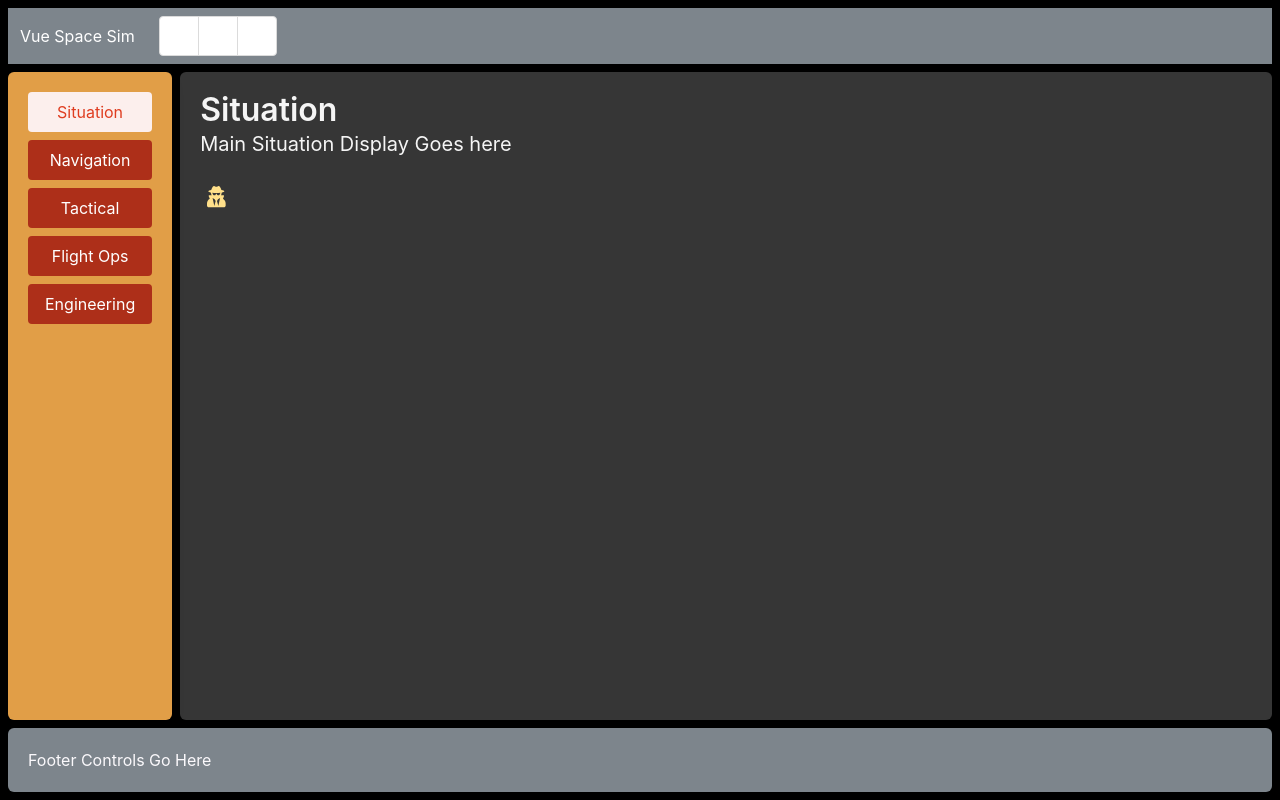
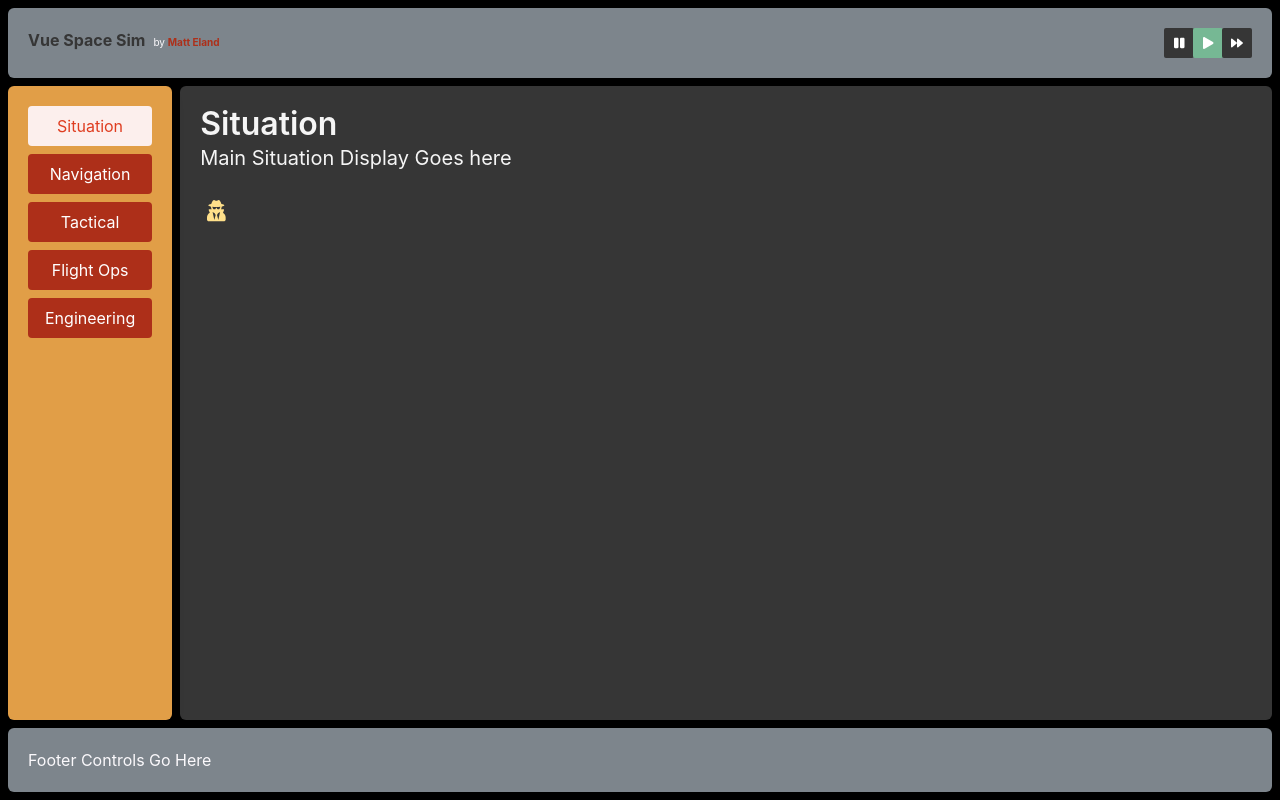
Before and after one commit to IntegerMan/vue-space-sim, a Vue app: page /situation in a window 1280 px wide. Built offline with nearby package versions, Linux system fonts and the light colour scheme.

Commit message:
Media control now rendering and responding to clicks

```diff
--- a/src/App.vue
+++ b/src/App.vue
@@ -1,8 +1,6 @@
 <template>
     <div id="app">
-        <header>
-            <nav-header />
-        </header>
+        <nav-header />
         <main class="box has-background-dark">
             <router-view />
         </main>
--- a/src/components/GameSpeedControl.vue
+++ b/src/components/GameSpeedControl.vue
@@ -1,31 +1,67 @@
 <template>
-    <div class="field has-addons has-text-dark">
-        <p class="control">
-            <button class="button">
+    <div class="buttons has-addons are-small">
+        <button
+            class="button"
+            :class="{ 'is-success': isPaused, 'is-dark': !isPaused }"
+            title="Pause"
+            @click="pause()"
+        >
             <span class="icon is-small">
-                    <font-awesome-icon icon="fa-pause"></font-awesome-icon>
+                <font-awesome-icon icon="pause"></font-awesome-icon>
             </span>
         </button>
-        </p>
-        <p class="control">
-            <button class="button">
+        <button
+            class="button"
+            :class="{ 'is-success': isPlaying, 'is-dark': !isPlaying }"
+            title="Play"
+            @click="play()"
+        >
             <span class="icon is-small">
-                    <font-awesome-icon icon="fa-play"></font-awesome-icon>
+                <font-awesome-icon icon="play"></font-awesome-icon>
             </span>
         </button>
-        </p>
-        <p class="control">
-            <button class="button">
+        <button
+            class="button"
+            :class="{ 'is-success': isFastForward, 'is-dark': !isFastForward }"
+            title="Fast Forward"
+            @click="fastForward()"
+        >
             <span class="icon is-small">
-                    <font-awesome-icon icon="fa-forward"></font-awesome-icon>
+                <font-awesome-icon icon="forward"></font-awesome-icon>
             </span>
         </button>
-        </p>
     </div>
 </template>
 
 <script>
 export default {
     name: 'GameSpeedControl',
+    data() {
+        return {
+            mediaState: 1,
+        };
+    },
+    computed: {
+        isPaused() {
+            return this.mediaState === 0;
+        },
+        isPlaying() {
+            return this.mediaState === 1;
+        },
+        isFastForward() {
+            return this.mediaState === 2;
+        },
+    },
+    methods: {
+        pause() {
+            this.mediaState = 0;
+        },
+        play() {
+            this.mediaState = 1;
+        },
+        fastForward() {
+            this.mediaState = 2;
+        },
+    },
 };
 </script>
--- a/src/components/NavHeader.vue
+++ b/src/components/NavHeader.vue
@@ -1,12 +1,15 @@
 <template>
-    <nav class="navbar is-info" role="navigation">
-        <div class="navbar-brand">
-            <div class="navbar-item">Vue Space Sim</div>
+    <header class="box has-background-info">
+        <div>
+            <strong class="has-text-dark">Vue Space Sim</strong>
+            <cite
+                >by <a href="https://www.twitter.com/IntegerMan" target="_new">Matt Eland</a></cite
+            >
         </div>
-        <div class="navbar-item">
+        <div class="media-controls">
             <game-speed-control />
         </div>
-    </nav>
+    </header>
 </template>
 
 <script>
@@ -19,3 +22,27 @@ export default {
     },
 };
 </script>
+
+<style lang="scss" scoped>
+@import '@/assets/styles/variables.scss';
+
+cite {
+    margin-left: $m1;
+    font-size: x-small;
+    font-style: normal;
+
+    a {
+        font-weight: bold;
+    }
+}
+
+header {
+    display: flex;
+    align-content: space-between;
+
+    .media-controls {
+        align-self: flex-end;
+        margin-left: auto;
+    }
+}
+</style>
--- a/src/main.js
+++ b/src/main.js
@@ -6,10 +6,10 @@ import store from './store';
 
 // Font Awesome
 import { library } from '@fortawesome/fontawesome-svg-core';
-import { faUserSecret } from '@fortawesome/free-solid-svg-icons';
+import { fas } from '@fortawesome/free-solid-svg-icons';
 import { FontAwesomeIcon } from '@fortawesome/vue-fontawesome';
 
-library.add(faUserSecret);
+library.add(fas);
 Vue.component('font-awesome-icon', FontAwesomeIcon);
 
 Vue.config.productionTip = false;
```
Lines whose indentation alone changed are shown as unchanged.
